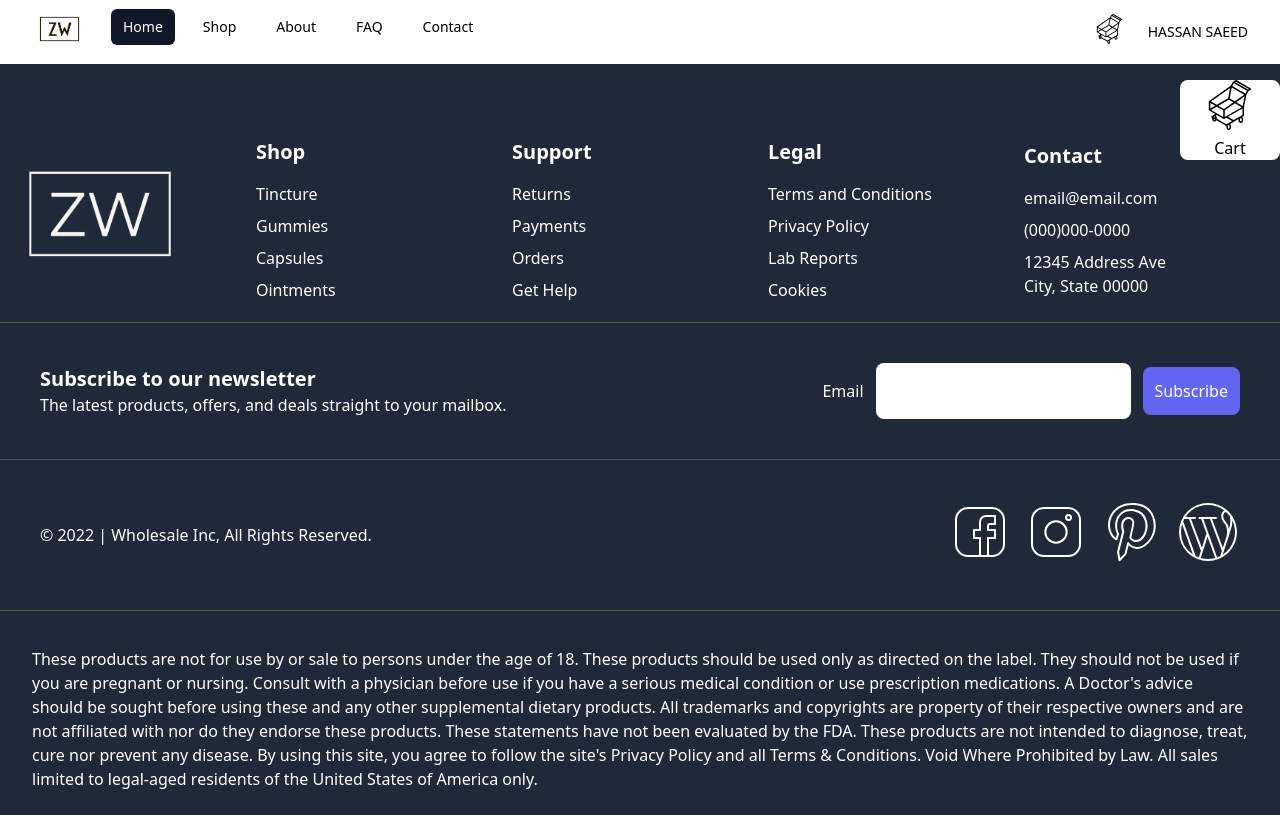
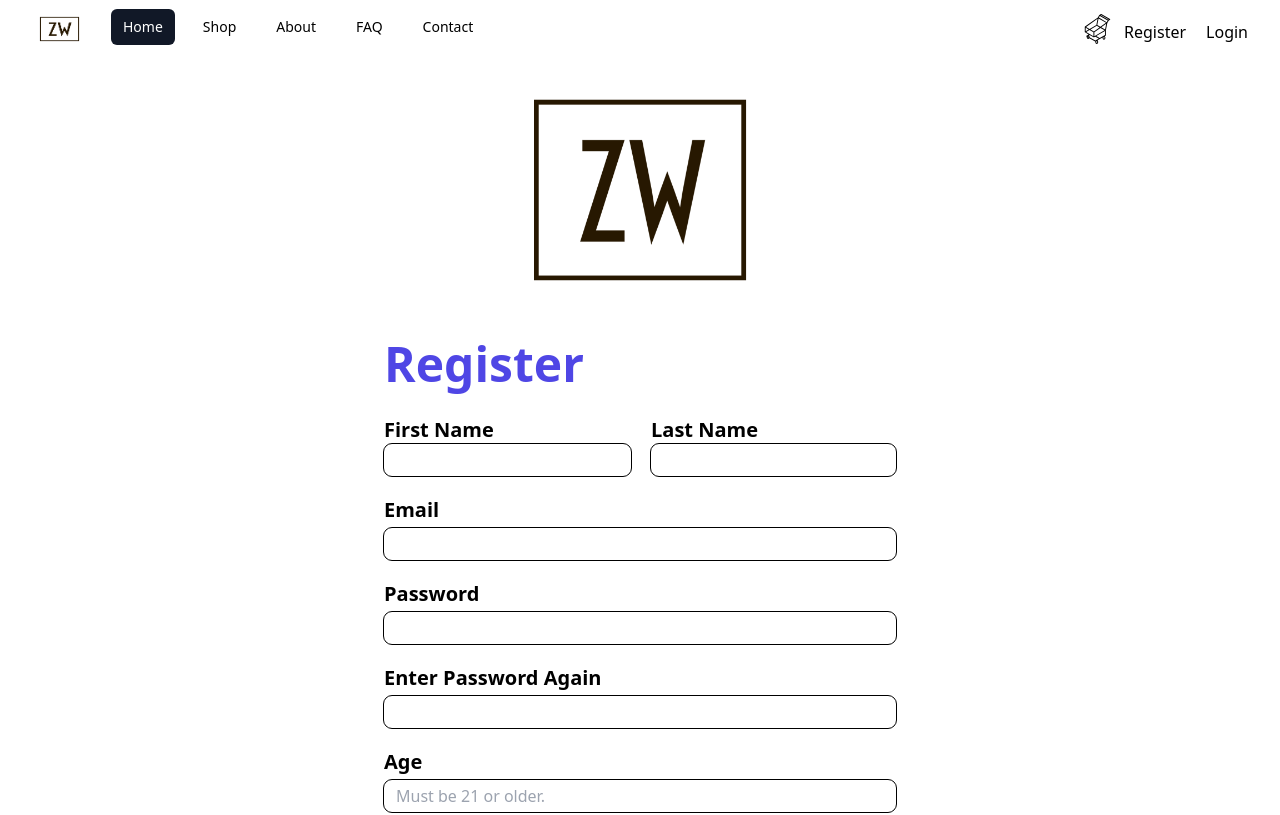
Before and after one commit to HassanSaeed7/ghostkitchen, a Next.js app in the folder frontend/: page /register in a window 1280 px wide. Shown: the top 815 px of the page. Built offline with nearby package versions, Linux system fonts and the light colour scheme.

Commit message:
register

```diff
--- a/frontend/components/Faq.js
+++ b/frontend/components/Faq.js
@@ -19,12 +19,12 @@ const Faq = () => {
   <div className=''>
 
     <h2 className=''>
-    <button type="button" onClick={clickHandler} className="flex justify-between items-center p-5 w-screen max-w-screen-lg m-auto font-medium text-left border border-b-0 border-gray-200 focus:ring-4 focus:ring-gray-200 hover:bg-gray-100 text-gray-900" aria-expanded="true" aria-controls="accordion-collapse-body-1">
+    <button type="button" onClick={clickHandler} className="flex justify-between items-center p-5 w-screen max-w-screen-lg m-auto font-medium text-left border-b-2 focus:ring-4 focus:ring-gray-200 hover:bg-gray-100 text-gray-900" aria-expanded="true" aria-controls="accordion-collapse-body-1">
       <span>{faq.question}</span>
     </button>
   </h2>
   {open && (<div className="" aria-labelledby="accordion-collapse-heading-1">
-    <div className="p-5 border border-b-0 border-gray-200 w-screen max-w-screen-lg m-auto">
+    <div className="p-5 border-b-1 border-gray-200 w-screen max-w-screen-lg m-auto">
       <p className="mb-2 text-gray-500">{faq.answer}</p>
     </div>
   </div>)}
--- a/frontend/components/Nav.js
+++ b/frontend/components/Nav.js
@@ -1,8 +1,9 @@
-import { Fragment } from 'react'
+import { Fragment, useState } from 'react'
 import { Disclosure, Menu, Transition } from '@headlessui/react'
 import { MenuIcon, XIcon } from '@heroicons/react/outline'
 import Image from 'next/image'
 import Logo from "../public/logo.png"
+import Link from 'next/link'
 
 const navigation = [
   { name: 'Home', href: '/', current: true },
@@ -16,22 +17,26 @@ function classNames(...classes) {
   return classes.filter(Boolean).join(' ')
 }
 
-export default function Nav({setOpen}) {
-
-
-  const toggleCartHandler = () => {
-    setOpen(!open);
-  }
+export default function Nav() {
+  const [isLoggedIn, setIsLoggedIn] = useState(false)
+  const [openLoginWindow, setOpenLoginWindow] = useState(false)
 
   const clickHandler = () => {
 
+  }
+
+  const loginWindowHandler = () => {
+    setOpenLoginWindow(!openLoginWindow)
+  }
+
+  const loginHandler = () => {
   }
 
   return (
     <Disclosure as="nav" className="w-full fixed top-0 z-50 bg-white">
       {({ open }) => (
         <>
-          <div className="max-w-7xl mx-auto px-2 sm:px-6 lg:px-8">
+          <div className="max-w-7xl mx-auto px-2 sm:px-6 lg:px-8 relative">
             <div className="relative flex items-center justify-between h-16">
               <div className="absolute inset-y-0 left-0 flex items-center sm:hidden">
                 {/* Mobile menu button*/}
@@ -77,7 +82,7 @@ export default function Nav({setOpen}) {
                 </a>
 
                 {/* Profile dropdown */}
-                <Menu as="div" className="ml-3 relative">
+                {isLoggedIn ? (<Menu as="div" className="ml-3 relative">
                   <div>
                     <Menu.Button className="flex text-sm rounded-full focus:outline-none focus:ring-2 focus:ring-offset-2 focus:ring-offset-gray-800 focus:ring-white">
                       <span className="sr-only">Open user menu</span>
@@ -126,7 +131,26 @@ export default function Nav({setOpen}) {
                       </Menu.Item>
                     </Menu.Items>
                   </Transition>
-                </Menu>
+                </Menu>)
+                : <div className='flex gap-5'>
+                  <a href='/register'>Register</a>
+                  <button onClick={loginWindowHandler}>Login</button>
+                  </div>}
+
+              {openLoginWindow && (<div className="absolute top-3/4 left-3/4">
+                <form className="flex gap-2 justify-center items-center p-5 border-1 border bg-white rounded-lg shadow-inner">
+                  <div>
+
+                  <label for="email">Email</label>
+                  <input type="text" className='outline outline-1 rounded-sm' name="email" id='email'></input>
+                  </div>
+                  <div>
+                  <label for="password">Password</label>
+                  <input type="password" className='outline outline-1 rounded-sm' name="password" id='password'></input>
+                  </div>
+                  <button type='submit' className='bg-indigo-600 py-2 px-3 rounded-lg text-white' onClick={loginHandler}>Login</button>
+                </form>
+              </div>)}
               </div>
             </div>
           </div>
--- a/frontend/pages/_app.js
+++ b/frontend/pages/_app.js
@@ -12,9 +12,7 @@ function MyApp({ Component, pageProps }) {
     <Nav
 
     />
-    <Cart
-
-      />
+    {/* <Cart /> */}
     <Component {...pageProps} />
     <Footer />
     </>
--- a/frontend/pages/register.js
+++ b/frontend/pages/register.js
@@ -1,8 +1,62 @@
-import React from 'react'
+import React, { useState } from 'react'
+import Image from 'next/image'
+import logo from "../public/logo.png"
 
 const register = () => {
+  const [user, setUser] = useState({
+    firstName: '',
+    lastName: '',
+    email: '',
+    password: '',
+    reEnterPassword: '',
+    agree: false,
+  })
+
+  // if (user.password.trim().length() > 8) {
+  //   return false
+  //   )
+
+
   return (
-    <div>register</div>
+    <>
+
+      <div className="min-h-screen max-w-screen-lg flex flex-col justify-center items-center m-auto my-10">
+         <Image src={logo} alt='logo' width={300} height={300} />
+
+          <div>
+          <h1 className="text-5xl text-indigo-600 font-bold mb-7">
+            Register
+          </h1>
+            <form action='post' className='flex flex-col items-start w-screen max-w-lg'>
+              <div className='flex gap-5 justify-evenly'>
+                <div>
+                    <label className='text-xl font-bold mb-1' for="firstName">First Name</label>
+                    <input className='indent-3 border-1 mb-5 w-full outline outline-1 rounded-lg leading-loose' type='text' name='firstName' id='firstName' required></input>
+                </div>
+                <div>
+                   <label className='text-xl font-bold mb-1' for="lastName">Last Name</label>
+              <input className='indent-3 border-1 mb-5 w-full outline outline-1 rounded-lg leading-loose' type='text' name='lastName' id='lastName' required></input>
+                </div>
+              </div>
+              <label className='text-xl font-bold mb-1' for="email">Email</label>
+              <input className='indent-3 border-1 mb-5 w-full outline outline-1 rounded-lg leading-loose' type='email' name='email' id='email' required></input>
+              <label className='text-xl font-bold mb-1' for="password">Password</label>
+              <input className='indent-3 border-1 mb-5 w-full outline outline-1 rounded-lg leading-loose' type='password' name='password' id='password' required></input>
+              <label className='text-xl font-bold mb-1' for="reEnterPassword">Enter Password Again</label>
+              <input className='indent-3 border-1 mb-5 w-full outline outline-1 rounded-lg leading-loose' type='reEnterPassword' name='reEnterPassword' id='reEnterPassword' required></input>
+
+              <label className='text-xl font-bold mb-1' for="age">Age</label>
+              <input className='indent-3 border-1 mb-5 w-full outline outline-1 rounded-lg leading-loose' type='number' name='age' id='age' placeholder='Must be 21 or older.' required></input>
+              <div>
+              <input type='checkbox' className='border-1 mb-5 rounded-lg mr-2' name='agree' id='agree' required></input>
+              <label for='agree'>I agree to the terms and conditions.</label>
+              </div>
+              <button type='submit' className='my-5 w-full bg-indigo-600 py-3 px-4 text-white rounded-lg'>Register</button>
+            </form>
+          </div>
+      </div>
+
+    </>
   )
 }
 
```
